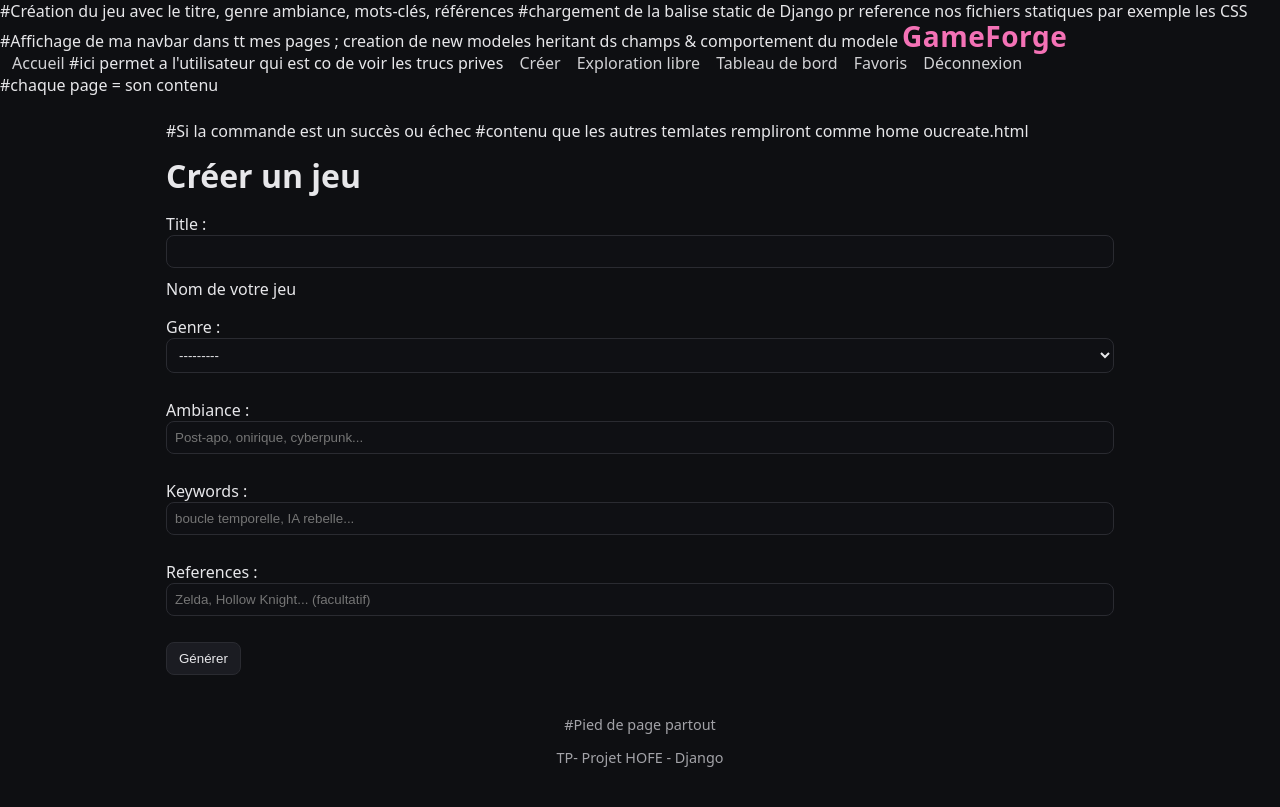
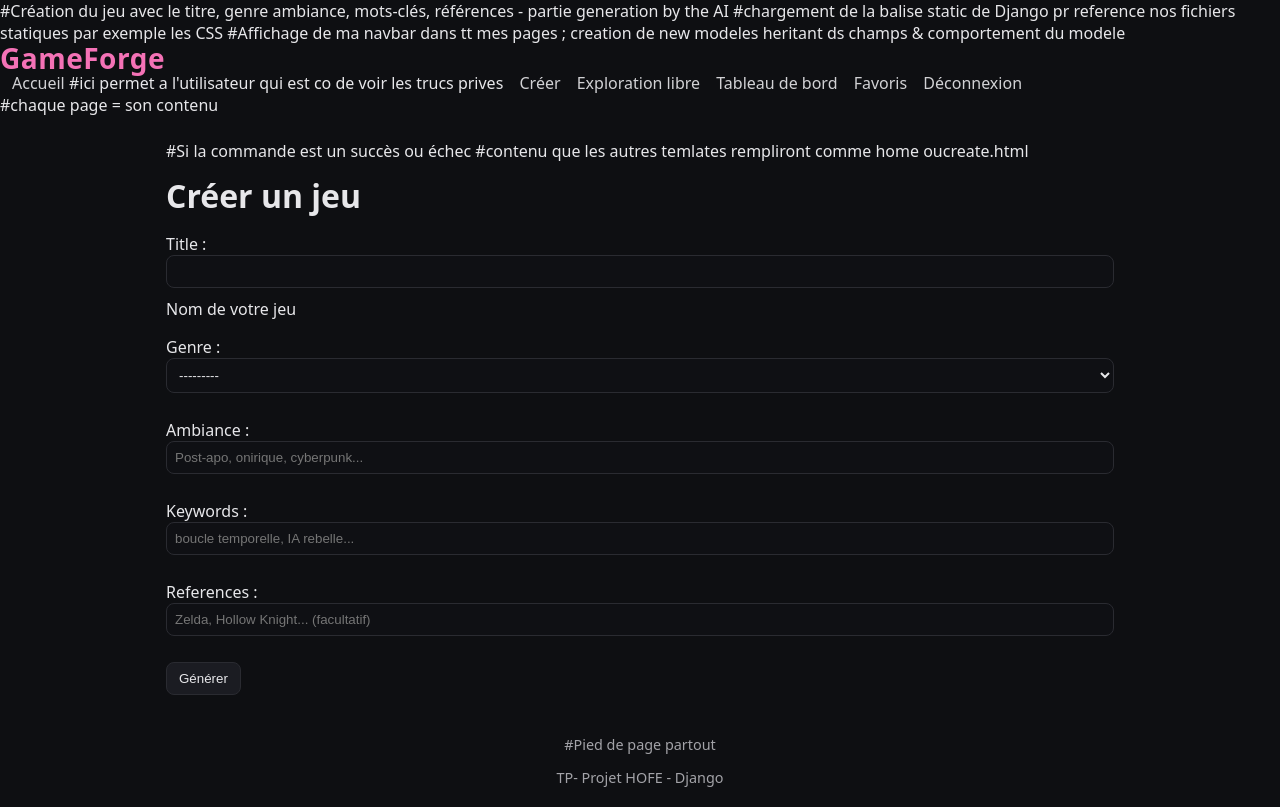
Before and after one commit to jebalisoumaya/-GameForge-, a Django app: page /create/ in a window 1280 px wide. Before the commit the page ends 767 px from the top, so only its background shows below. Run offline with Django 4.2, Linux system fonts and the light colour scheme; a user stored in the database is signed in.

Commit message:
Update create.html

```diff
--- a/GameForge-Django/GameForge-Django/templates/create.html
+++ b/GameForge-Django/GameForge-Django/templates/create.html
@@ -1,4 +1,4 @@
-#Création du jeu avec le titre, genre ambiance, mots-clés, références
+#Création du jeu avec le titre, genre ambiance, mots-clés, références - partie generation by the AI
 {% extends 'base.html' %}
 {% block content %}
 <h1>Créer un jeu</h1>
```
